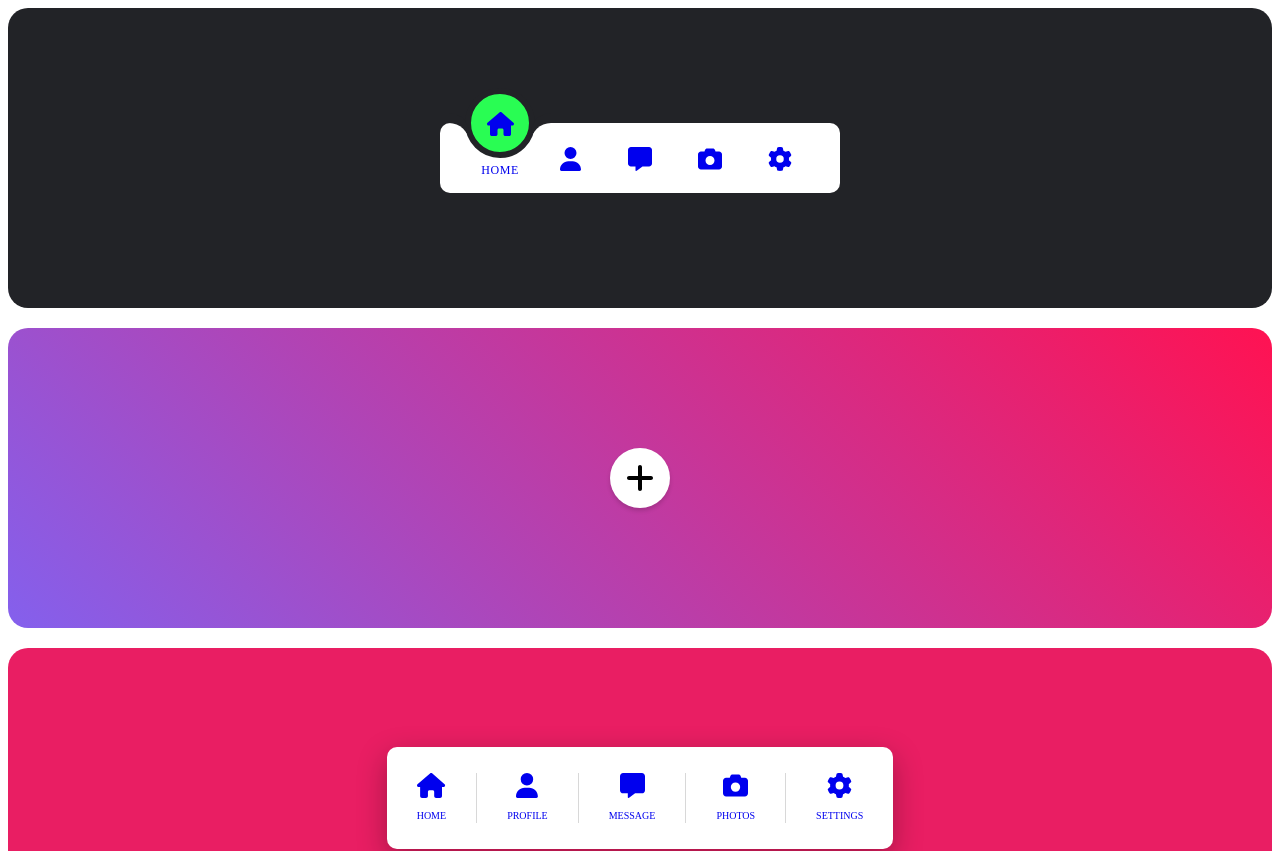
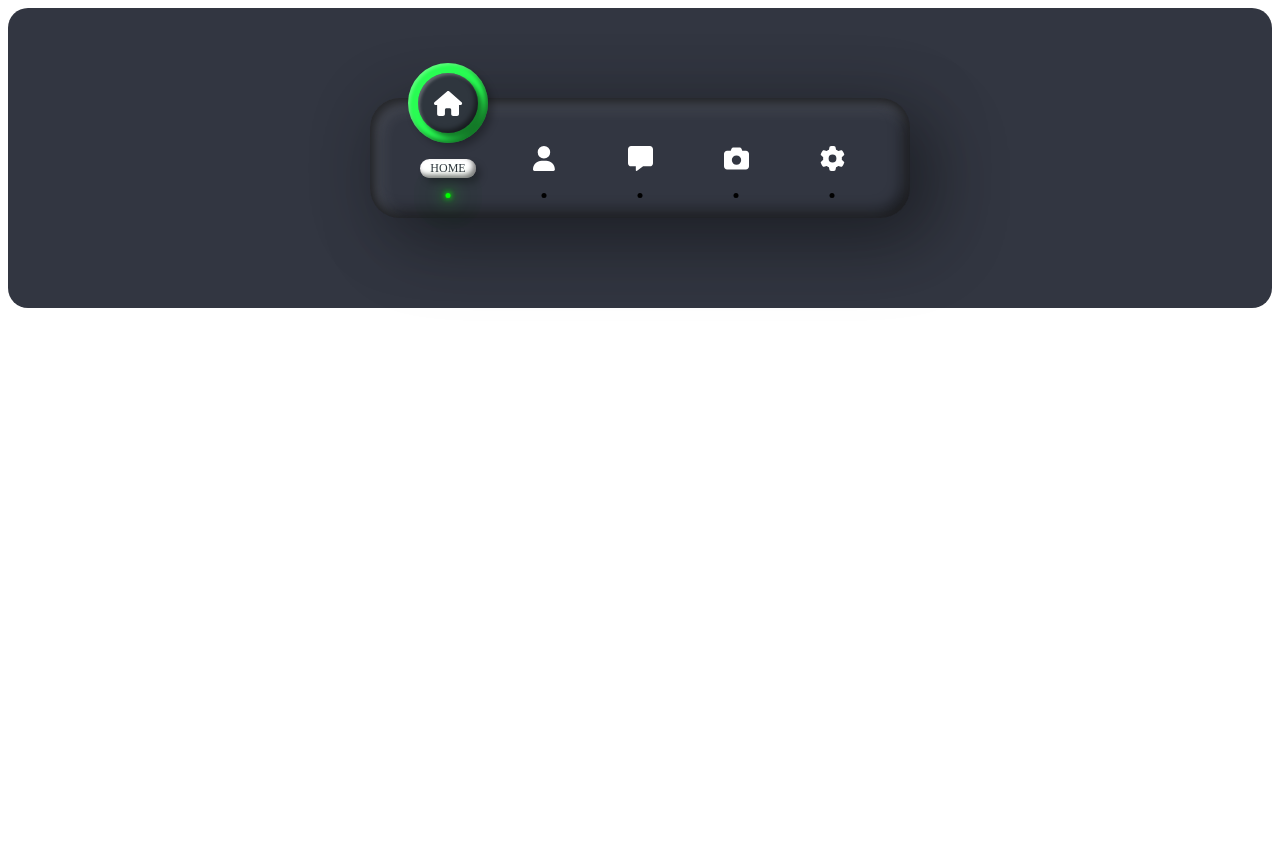
Before and after one commit to hotsummer2626/navbars, a React (Create React App) app: page / in a window 1280 px wide. Shown: the top 851 px of the page. After the commit the page ends 800 px from the top, so only its background shows below. Built offline with nearby package versions, Linux system fonts and the light colour scheme; the HTML template or start-up script is replaced by a standard one.

Commit message:
finish the navbar five

```diff
--- a/src/App.js
+++ b/src/App.js
@@ -6,6 +6,7 @@ import NavbarOne from "./components/NavbarOne/NavbarOne";
 import NavbarTwo from "./components/NavbarTwo/NavbarTwo";
 import NavbarThree from "./components/NavbarThree/NavbarThree";
 import NavbarFour from "./components/NavbarFour/NavbarFour";
+import NavbarFive from "./components/NavbarFive/NavbarFive";
 
 const Container = styled.div`
   display: flex;
@@ -18,10 +19,11 @@ const Container = styled.div`
 const App = () => {
   return (
     <Container>
-      <NavbarOne navbarLinks={navbarLinks} />
+      {/* <NavbarOne navbarLinks={navbarLinks} />
       <NavbarTwo navbarLinks={navbarLinks} />
       <NavbarThree navbarLinks={navbarLinks} />
-      <NavbarFour navbarLinks={navbarLinks} />
+      <NavbarFour navbarLinks={navbarLinks} /> */}
+      <NavbarFive navbarLinks={navbarLinks} />
     </Container>
   );
 };
--- /dev/null
+++ b/src/components/NavbarFive/NavbarFive.jsx
@@ -0,0 +1,34 @@
+import React, { useState } from "react";
+import styles from "./NavbarFive.module.scss";
+import { FontAwesomeIcon } from "@fortawesome/react-fontawesome";
+
+const NavbarFive = ({ navbarLinks }) => {
+  const [activeLink, setActiveLink] = useState(navbarLinks[0].name);
+
+  return (
+    <div className={styles.background}>
+      <div className={styles.container}>
+        <ul className={styles.wrapper}>
+          {navbarLinks.map((link) => (
+            <li
+              className={`${styles.item} ${
+                activeLink === link.name ? styles.active : ""
+              }`}
+              onClick={() => setActiveLink(link.name)}
+            >
+              <a href="#">
+                <div className={styles["icon-wrapper"]}>
+                  <FontAwesomeIcon className={styles.icon} icon={link.icon} />
+                </div>
+                <div className={styles.name}>{link.name}</div>
+              </a>
+              <div className={styles.light}></div>
+            </li>
+          ))}
+        </ul>
+      </div>
+    </div>
+  );
+};
+
+export default NavbarFive;
--- /dev/null
+++ b/src/components/NavbarFive/NavbarFive.module.scss
@@ -0,0 +1,118 @@
+@import "../../global.scss";
+
+.background {
+  @include background;
+  background: #323641;
+  .container {
+    @include flexCenter;
+    box-sizing: border-box;
+    width: 540px;
+    height: 120px;
+    padding: 30px;
+    border-radius: 30px;
+    box-shadow: 25px 25px 75px rgba(0, 0, 0, 0.25), 10px 10px 70px rgba(0, 0, 0, 0.25),
+      inset 5px 5px 10px rgba(0, 0, 0, 0.5), inset 5px 5px 20px rgba(255, 255, 255, 0.2),
+      inset -5px -5px 15px rgba(0, 0, 0, 0.75);
+    .wrapper {
+      @include flexCenter;
+      justify-content: space-around;
+      width: 100%;
+      height: 100%;
+      margin: 0;
+      padding: 0;
+      .item {
+        position: relative;
+        list-style: none;
+        a {
+          @include flexCenter;
+          position: relative;
+          width: 80px;
+          text-decoration: none;
+          .icon-wrapper {
+            @include flexCenter;
+            position: absolute;
+            font-size: 25px;
+            width: 80px;
+            height: 80px;
+            color: #fff;
+            transform: translateY(0);
+            transition: 0.5s;
+            .icon {
+              z-index: 2;
+            }
+            &::before {
+              content: "";
+              position: absolute;
+              z-index: 1;
+              inset: 10px;
+              background: #2f363e;
+              border-radius: 50%;
+              box-shadow: 5px 5px 5px rgba(0, 0, 0, 0.5), inset 2px 2px 3px rgba(255, 255, 255, 0.25),
+                inset -3px -3px 5px rgba(0, 0, 0, 0.5);
+              transform: scale(0);
+              transition: 0.5s;
+            }
+            &::after {
+              content: "";
+              position: absolute;
+              width: 100%;
+              height: 100%;
+              background: #29fd53;
+              border-radius: 50%;
+              box-shadow: 5px 5px 7px rgba(0, 0, 0, 0.25), inset 2px 2px 3px rgba(255, 255, 255, 0.25),
+                inset -3px -3px 5px rgba(0, 0, 0, 0.5);
+              opacity: 0;
+              transition: 0.5s;
+            }
+          }
+          .name {
+            position: absolute;
+            text-transform: uppercase;
+            font-size: 0.75em;
+            color: #2f363e;
+            padding: 2px 10px;
+            background: #fff;
+            border-radius: 15px;
+            box-shadow: 5px 5px 7px rgba(0, 0, 0, 0.25), inset -3px -3px 5px rgba(0, 0, 0, 0.5);
+            transform: translateY(20px);
+            opacity: 0;
+            transition: 0.5s;
+          }
+        }
+        .light {
+          position: absolute;
+          left: 50%;
+          transform: translateX(-50%);
+          bottom: -40px;
+          width: 5px;
+          height: 5px;
+          border-radius: 50%;
+          background: #000;
+          transition: 0.5s;
+        }
+        &.active {
+          a {
+            .icon-wrapper {
+              transform: translateY(-55px);
+              &::before {
+                transform: scale(1);
+              }
+              &::after {
+                opacity: 1;
+              }
+            }
+            .name {
+              transition-delay: 0.2s;
+              transform: translateY(10px);
+              opacity: 1;
+            }
+          }
+          .light {
+            background: #0f0;
+            box-shadow: 0 0 5px #0f0, 0 0 10px #0f0, 0 0 20px #0f0, 0 0 30px #0f0, 0 0 40px #0f0, 0 0 50px #0f0;
+          }
+        }
+      }
+    }
+  }
+}
```
